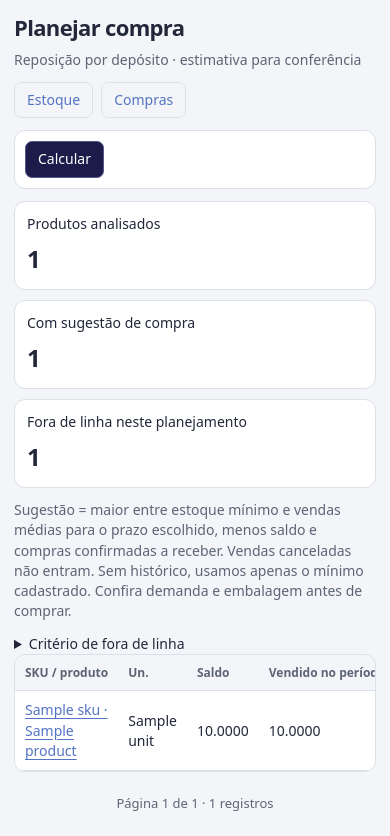
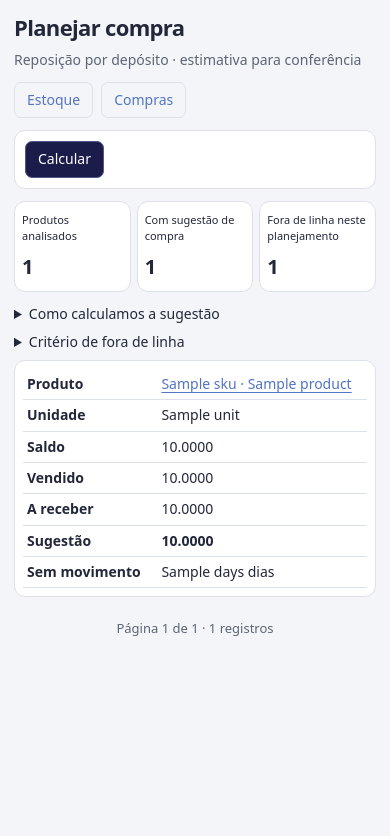
Before and after one commit to andreiruck-max/mvet, a Django app: template templates/inventory/planning.html in a window 390 px wide. Shown: the part 48-884 px from the top of the page. After the commit the page ends 684 px from the top, so only its background shows below. Run offline with Django 5.2, Linux system fonts and the light colour scheme; the template is opened without the code that fills it: most values are stand-ins (such as "Sample title", 1, 10 or a date in 2020).

Commit message:
Keep purchase suggestions visible and compact on mobile

```diff
--- a/apps/inventory/test_browser.py
+++ b/apps/inventory/test_browser.py
@@ -40,6 +40,8 @@ class BrowserAcceptance(StaticLiveServerTestCase):
             page.screenshot(path=str(output/'planning-desktop.png'),full_page=True)
             page.set_viewport_size({'width':390,'height':844})
             self.assertFalse(page.evaluate('document.documentElement.scrollWidth > innerWidth'))
+            suggestion = page.locator('td[data-label="Sugestão"]').bounding_box()
+            self.assertLessEqual(suggestion['x'] + suggestion['width'],390)
             page.screenshot(path=str(output/'planning-mobile.png'),full_page=True)
             page.set_viewport_size({'width':1440,'height':1050})
             page.goto(self.live_server_url+'/estoque/produtos/')
--- a/static/mvet.css
+++ b/static/mvet.css
@@ -120,4 +120,6 @@ main.workspace{padding:12px 14px}
 @media(max-width:600px){.bulk-toolbar label{flex-wrap:wrap}.bulk-toolbar select{max-width:100%}}
 .review-confirmation{grid-column:1/-1;display:flex;align-items:flex-start;gap:8px}.review-confirmation input{width:auto;flex:none;margin-top:4px}.review-confirmation label{margin:0}
 .new-product-fields{display:grid;grid-template-columns:1fr 1fr;gap:8px}.new-product-name{grid-column:1/-1}
+.planning-page details{margin:8px 0}.planning-page summary{cursor:pointer}
+@media(max-width:650px){.workspace .planning-page .stock-totals{grid-template-columns:repeat(3,minmax(0,1fr));gap:6px}.workspace .planning-page .stock-totals .card{padding:10px 7px;font-size:11px}.planning-page .stock-totals strong{font-size:20px}.planning-page table,.planning-page tbody,.planning-page tr{display:block;width:100%}.planning-page thead{display:none}.planning-page tr{padding:8px;box-sizing:border-box}.planning-page td[data-label]{display:grid;grid-template-columns:40% 60%;padding:5px 4px;white-space:normal;overflow-wrap:anywhere}.planning-page td[data-label]::before{content:attr(data-label);font-weight:600}.planning-page td small{grid-column:2}.planning-page td[colspan]{display:block}}
 @media(max-width:700px){table.purchase-import-items{display:block;min-width:0;width:100%}.purchase-import-items thead{display:none}.purchase-import-items tbody{display:block}.purchase-import-items tr{display:block;border:1px solid var(--border);border-radius:8px;padding:10px;margin-bottom:10px}.purchase-import-items td{display:block;border:0;padding:4px 0;white-space:normal}.purchase-import-items td[data-label]::before{content:attr(data-label) ': ';font-weight:600}.purchase-import-items td.import-treatment{min-width:0;max-width:none;width:100%;padding-top:10px}.purchase-import-items .import-treatment small{max-width:none}}
--- a/templates/inventory/planning.html
+++ b/templates/inventory/planning.html
@@ -1,12 +1,12 @@
 {% extends 'base.html' %}
 {% block title %}Planejar compra{% endblock %}
-{% block content %}
+{% block content %}<div class="planning-page">
 <div class="page-heading"><div><h1>Planejar compra</h1><p class="muted">Reposição por depósito · estimativa para conferência</p></div><div class="actions"><a class="button" href="{% url 'products' %}">Estoque</a><a class="button" href="{% url 'purchases' %}">Compras</a></div></div>
 <form method="get" class="filters card">{{ form.non_field_errors }}{% for field in form %}<label>{{ field.label }}{{ field }}{{ field.errors }}</label>{% endfor %}<button class="primary">Calcular</button></form>
 <section class="stock-totals"><div class="card"><span>Produtos analisados</span><strong>{{ totals.product_count|default:0 }}</strong></div><div class="card"><span>Com sugestão de compra</span><strong>{{ totals.suggested_count|default:0 }}</strong></div><div class="card"><span>Fora de linha neste planejamento</span><strong>{{ totals.excluded_count|default:0 }}</strong></div></section>
-<p class="muted">Sugestão = maior entre estoque mínimo e vendas médias para o prazo escolhido, menos saldo e compras confirmadas a receber. Vendas canceladas não entram. Sem histórico, usamos apenas o mínimo cadastrado. Confira demanda e embalagem antes de comprar.</p>
+<details><summary>Como calculamos a sugestão</summary><p class="muted">Sugestão = maior entre estoque mínimo e vendas médias para o prazo escolhido, menos saldo e compras confirmadas a receber. Vendas canceladas não entram. Sem histórico, usamos apenas o mínimo cadastrado. Confira demanda e embalagem antes de comprar.</p></details>
 <details><summary>Critério de fora de linha</summary><p>Saldo zerado no depósito e nenhuma movimentação de quantidade pelo prazo configurado. O prazo conta desde o registro da última movimentação, inclusive ajustes e estornos. Sem histórico, o produto permanece na análise. Produtos com saldo permanecem mesmo sem vendas. Esta classificação não inativa cadastros nem cria pedidos ou contas a pagar.</p></details>
 <div class="table-wrap card"><table><thead><tr><th>SKU / produto</th><th>Un.</th><th>Saldo</th><th>Vendido no período</th><th>A receber</th><th>Sugestão</th><th>Sem movimento</th></tr></thead><tbody>
-{% for row in page %}<tr><td><a href="{% url 'product_detail' row.product.pk %}?next={{ request.get_full_path|urlencode }}">{{ row.product.sku }} · {{ row.product.name }}</a>{% if row.excluded %}<small>Fora de linha no planejamento</small>{% endif %}</td><td>{{ row.product.unit }}</td><td>{{ row.product.stock_quantity|floatformat:4 }}</td><td>{{ row.sold|floatformat:4 }}</td><td>{{ row.pending|floatformat:4 }}</td><td><strong>{{ row.suggested|floatformat:4 }}</strong></td><td>{% if row.days != None %}{{ row.days }} dias{% else %}Sem histórico{% endif %}</td></tr>{% empty %}<tr><td colspan="7">Nenhum produto para estes filtros.</td></tr>{% endfor %}
-</tbody></table></div>{% include 'inventory/pagination.html' %}
+{% for row in page %}<tr><td data-label="Produto"><a href="{% url 'product_detail' row.product.pk %}?next={{ request.get_full_path|urlencode }}">{{ row.product.sku }} · {{ row.product.name }}</a>{% if row.excluded %}<small>Fora de linha no planejamento</small>{% endif %}</td><td data-label="Unidade">{{ row.product.unit }}</td><td data-label="Saldo">{{ row.product.stock_quantity|floatformat:4 }}</td><td data-label="Vendido">{{ row.sold|floatformat:4 }}</td><td data-label="A receber">{{ row.pending|floatformat:4 }}</td><td data-label="Sugestão"><strong>{{ row.suggested|floatformat:4 }}</strong></td><td data-label="Sem movimento">{% if row.days != None %}{{ row.days }} dias{% else %}Sem histórico{% endif %}</td></tr>{% empty %}<tr><td colspan="7">Nenhum produto para estes filtros.</td></tr>{% endfor %}
+</tbody></table></div>{% include 'inventory/pagination.html' %}</div>
 {% endblock %}
```
